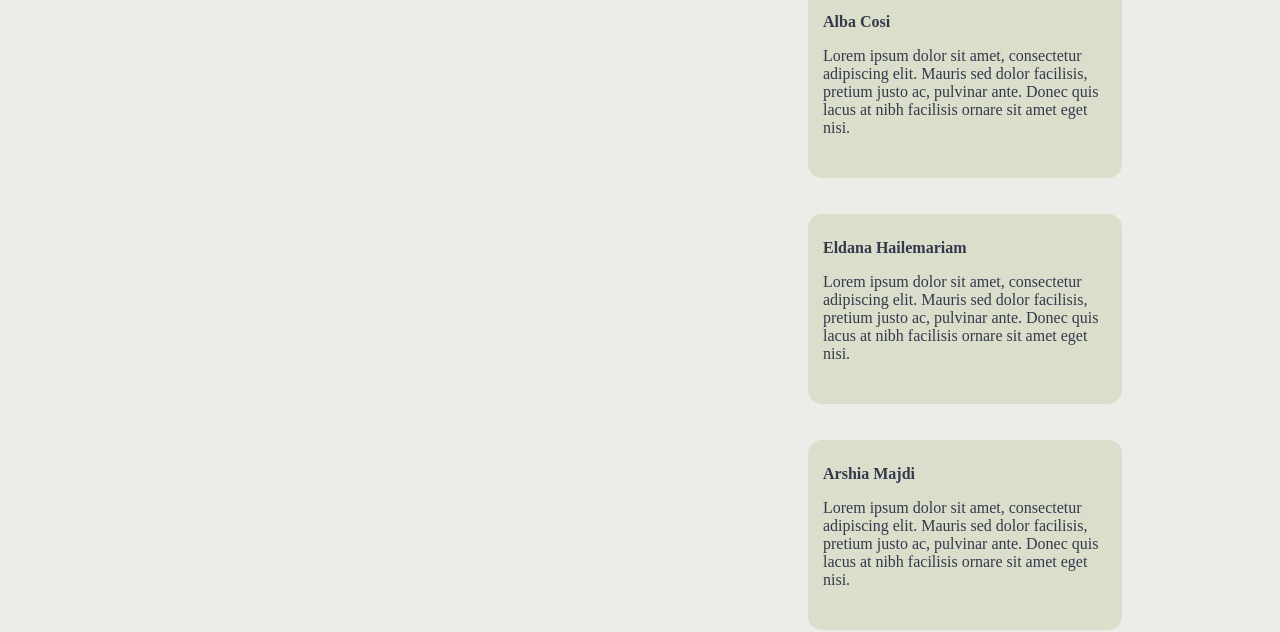
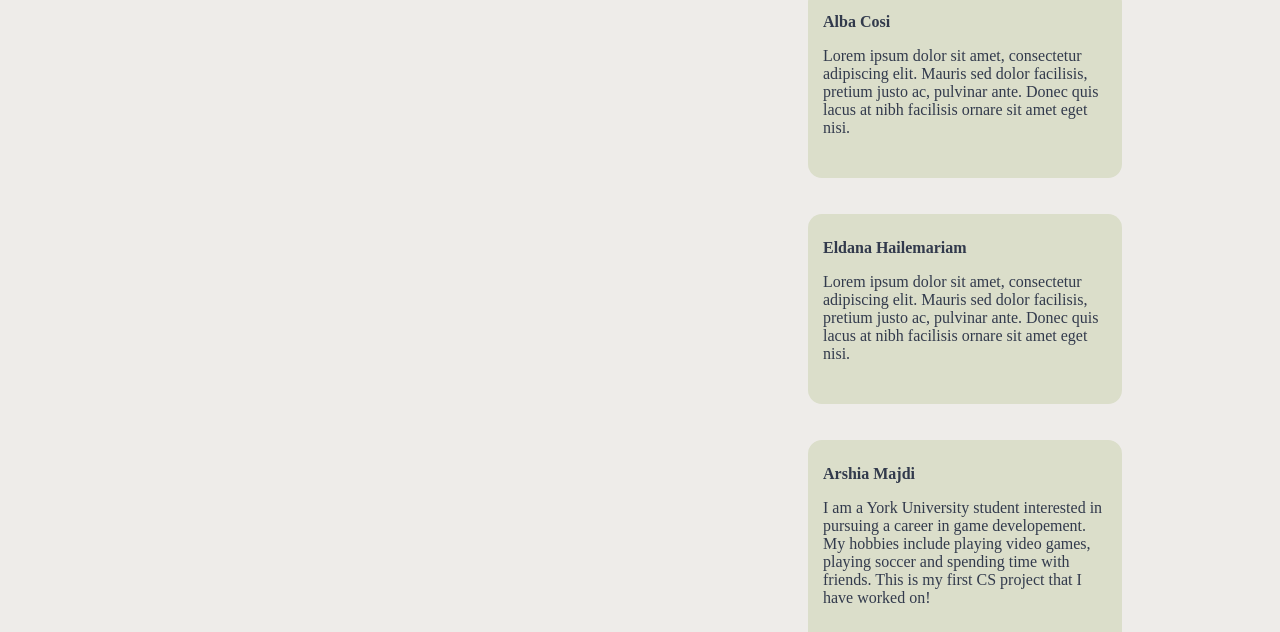
Before and after one commit to Albacosi/The_Guessing_Game, a plain HTML site: page aboutus.html in a window 1280 px wide. Shown: the part 320-952 px from the top of the page. Drawn offline with Linux system fonts and the light colour scheme.

Commit message:
Update aboutus.html

```diff
--- a/aboutus.html
+++ b/aboutus.html
@@ -43,7 +43,7 @@
 
             <li> <strong> Arshia Majdi </strong>
                 <p>
-                    Lorem ipsum dolor sit amet, consectetur adipiscing elit. Mauris sed dolor facilisis, pretium justo ac, pulvinar ante. Donec quis lacus at nibh facilisis ornare sit amet eget nisi.
+                    I am a York University student interested in pursuing a career in game developement. My hobbies include playing video games, playing soccer and spending time with friends. This is my first CS project that I have worked on!
                 </p>
             </li>
         </ul>
@@ -53,6 +53,16 @@
         <h3>The Guessing Game</h3>
         <p> By The_Code_Crafters</p>
     </div>
+    <script>
+        const body = document.body;
+
+        const isDarkMode = localStorage.getItem('darkMode') === 'true';
+        if (isDarkMode) {
+            body.classList.add('dark-mode');
+        } else {
+            body.classList.remove('dark-mode');
+        }
+    </script>
 </body>
 
 </html>
```
